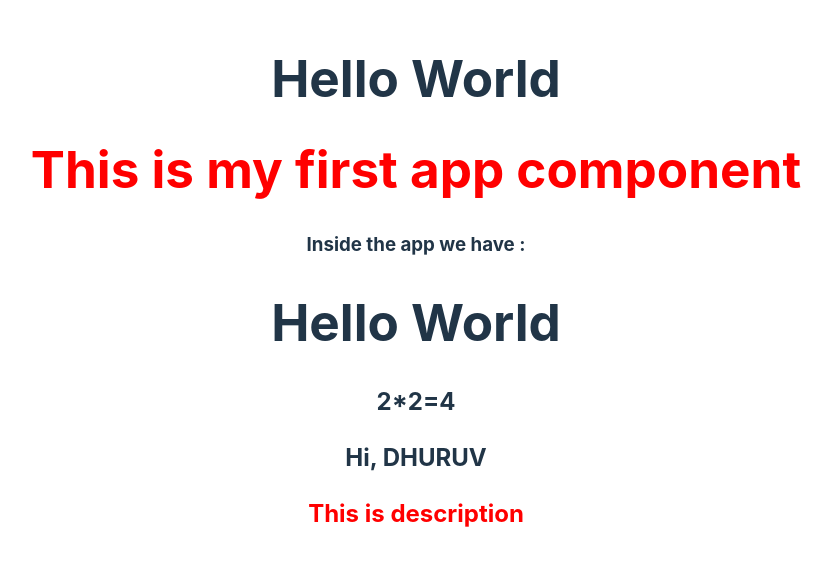
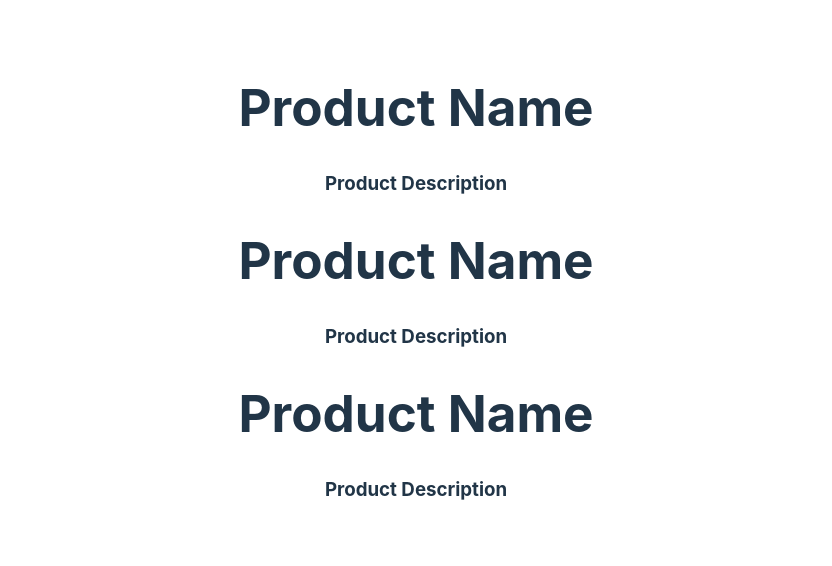
Before and after one commit to dhuruv0003/React-Basics, a React (Vite) app: page / in a window 1280 px wide. Shown: the part 116-682 px from the top of the page, without its empty margins (224-1056 px from the left). Built offline with nearby package versions, Linux system fonts and the light colour scheme.

Commit message:
new Commit

```diff
--- a/src/App.jsx
+++ b/src/App.jsx
@@ -2,6 +2,8 @@ import "./App.css";
 // import {Title,NewTitle} from "./Title.jsx";
 import Title from "./Title.jsx"
 import Shit from "./shit.jsx"
+import Product from "./Product.jsx"
+import ProductTab from "./Productab.jsx";
 
 function Description() {
   return <h2 className="raju">This is description</h2>
@@ -9,12 +11,13 @@ function Description() {
 
 function App() {
   return (<>
-    <Title ></Title>
+    {/* <Title ></Title>
     <h1 className="raju">This is my first app component</h1>
     <h3>Inside the app we have : </h3>
     <Title />
     <Shit/>
-    <Description></Description>
+    <Description></Description> */}
+    <ProductTab></ProductTab>
   </>)
 }
 
--- /dev/null
+++ b/src/Product.jsx
@@ -0,0 +1,10 @@
+function Product() {
+    return (
+        <div className="">
+            <h1>Product Name</h1>
+            <h3>Product Description</h3>
+        </div>
+    );
+}
+
+export default Product
--- /dev/null
+++ b/src/Productab.jsx
@@ -0,0 +1,12 @@
+import Product from "./Product"
+function ProductTab() {
+    return (
+        <div className="">
+            <Product></Product>
+            <Product></Product>
+            <Product></Product>
+        </div>
+
+    )
+}
+export default ProductTab
```
